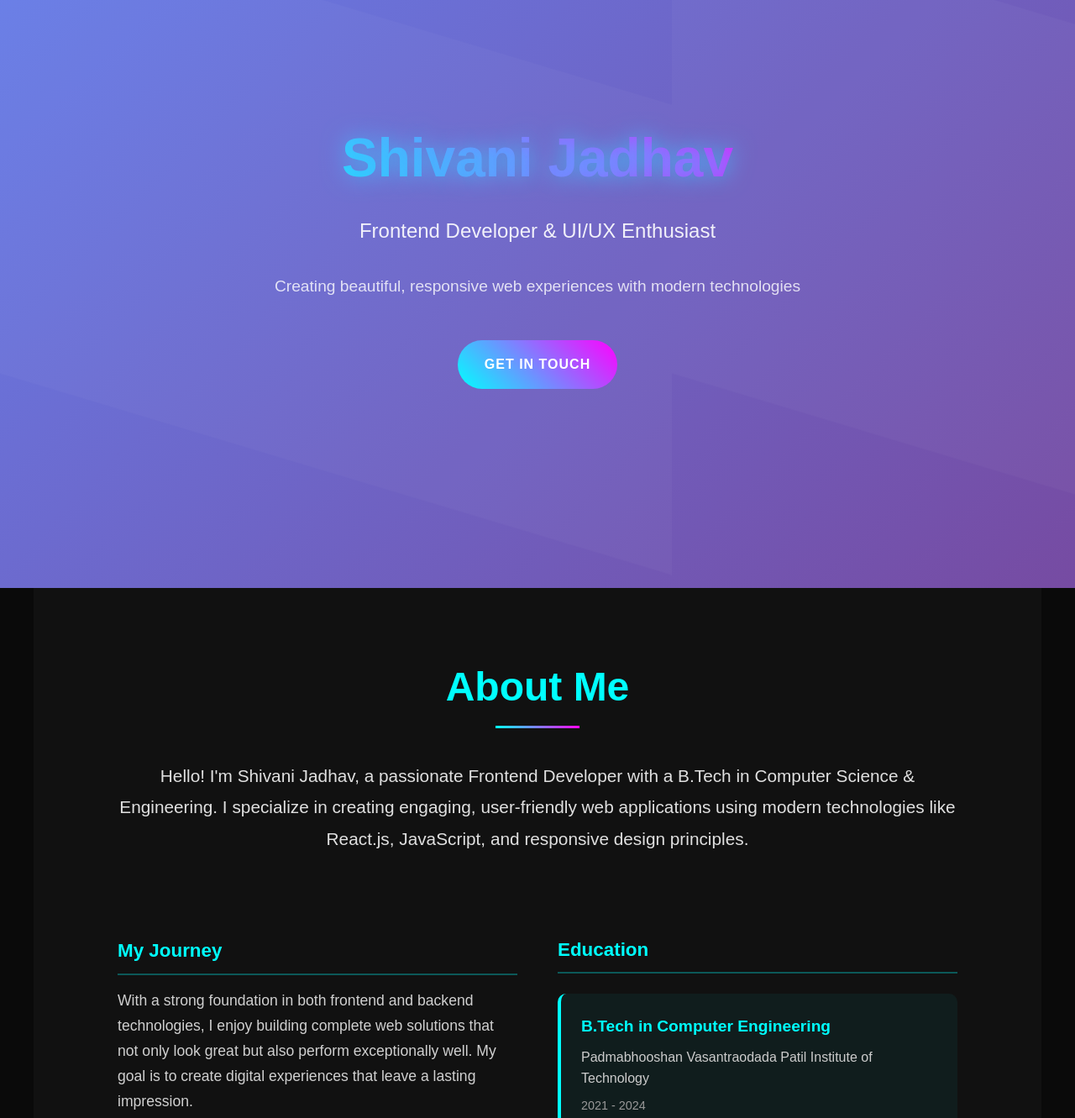
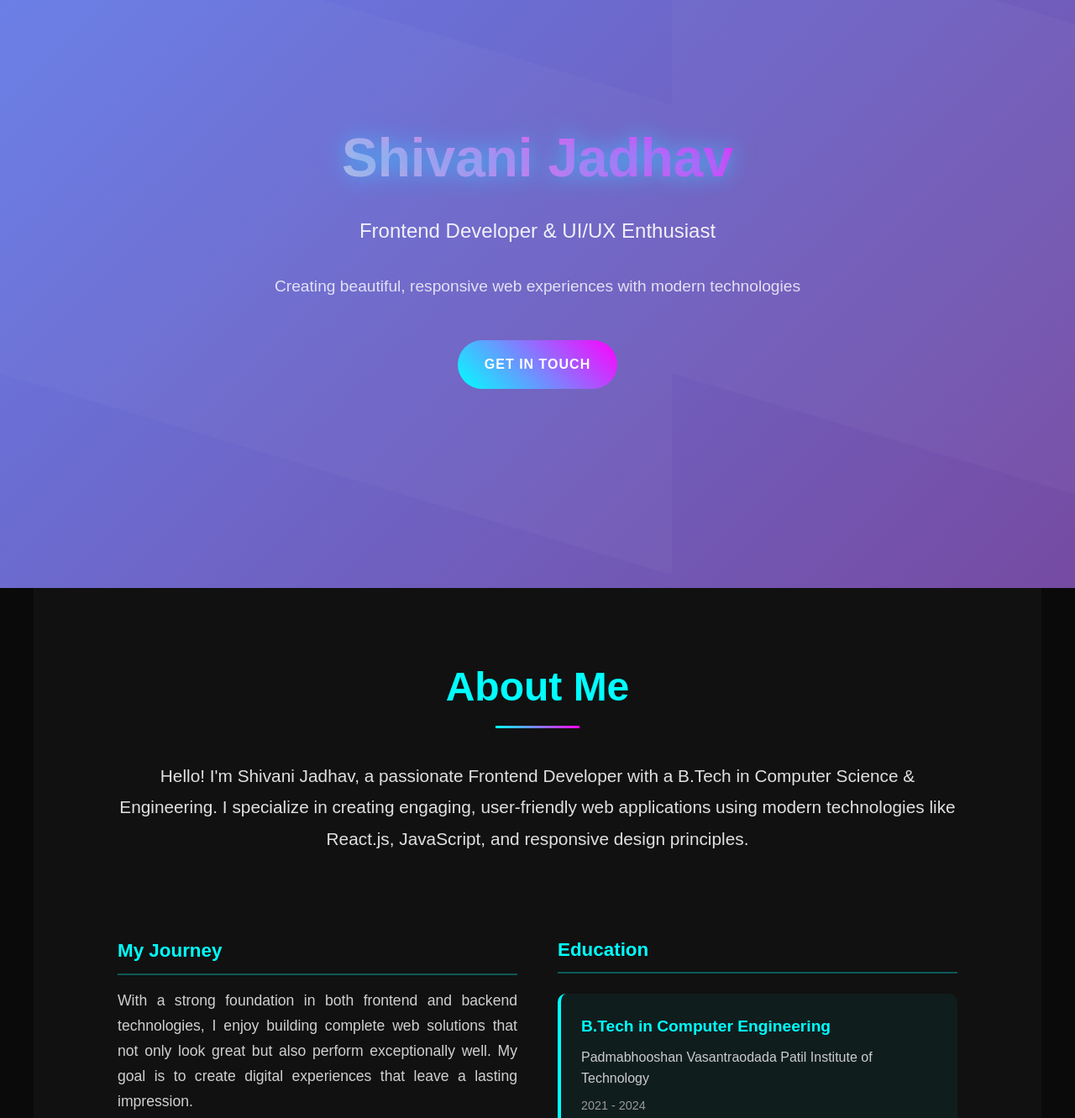
Before and after one commit to Webwhiz-CS/Shivani-s-Portfolio, a plain HTML site: page index.html in a window 1280 px wide. Shown: the part 100-1431 px from the top of the page at 84% size. Drawn offline with Linux system fonts and the light colour scheme.

```diff
--- a/style.css
+++ b/style.css
@@ -114,7 +114,7 @@
         .hero h1 {
             font-size: 4rem;
             margin-bottom: 1rem;
-            background: linear-gradient(45deg, #00ffff, #ff00ff);
+            background: linear-gradient(45deg, #b9dddd, #ff00ff);
             -webkit-background-clip: text;
             -webkit-text-fill-color: transparent;
             background-clip: text;
@@ -224,6 +224,7 @@
         .about-text p {
             margin-bottom: 1.5rem;
             color: #d0d0d0;
+             text-align: justify;
         }
 
         .education-item {
```
